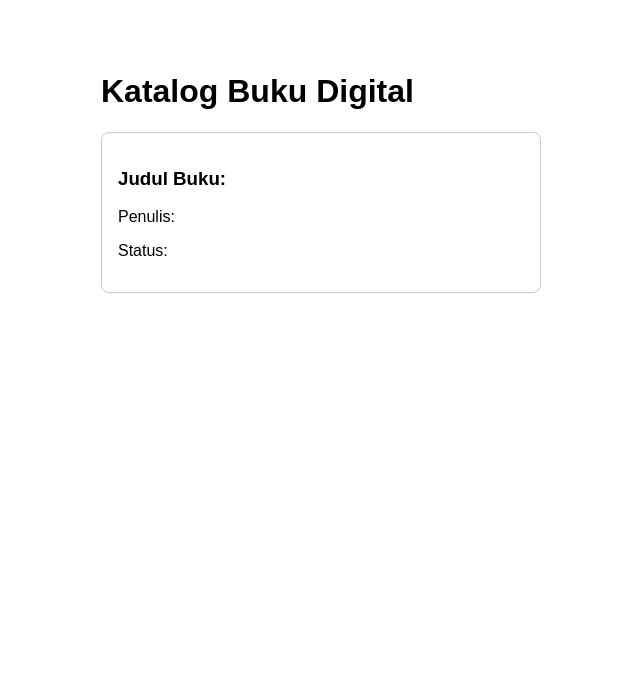
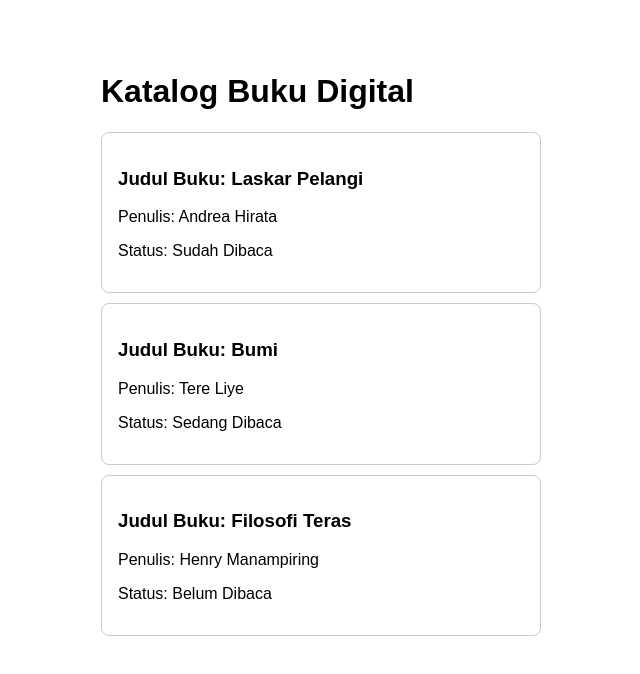
Before and after one commit to Arif48581/katalog-buku-react, a React (Vite) app: page / in a window 1280 px wide. Shown: the top 674 px of the page, without its empty margins (319-959 px from the left). Built offline with nearby package versions, Linux system fonts and the light colour scheme.

Commit message:
feat: menampilkan daftar katalog buku menggunakan props di App

```diff
--- a/src/App.jsx
+++ b/src/App.jsx
@@ -4,7 +4,9 @@ function App() {
   return (
     <div style={{ padding: '20px', fontFamily: 'sans-serif' }}>
       <h1>Katalog Buku Digital</h1>
-      <KartuBuku />
+      <KartuBuku judul="Laskar Pelangi" penulis="Andrea Hirata" status="Sudah Dibaca" />
+      <KartuBuku judul="Bumi" penulis="Tere Liye" status="Sedang Dibaca" />
+      <KartuBuku judul="Filosofi Teras" penulis="Henry Manampiring" status="Belum Dibaca" />
     </div>
   );
 }
```
